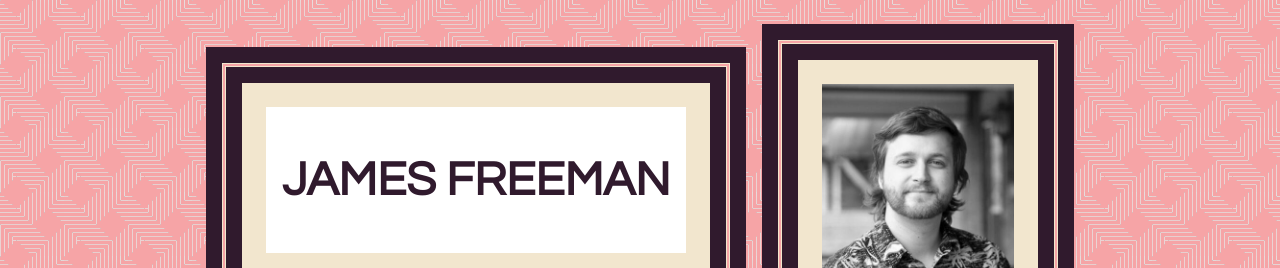
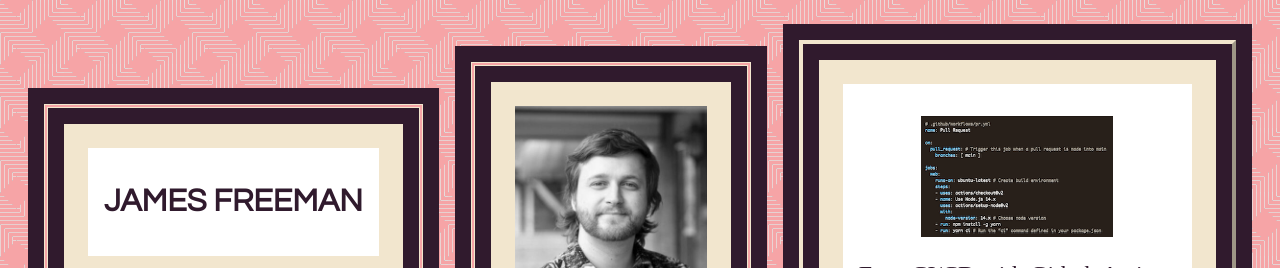
Before and after one commit to jammaloo/Jammaloo.com, a SvelteKit app: page / in a window 1280 px wide. Shown: the top 268 px of the page. Built offline with nearby package versions, Linux system fonts and the light colour scheme.

Commit message:
fix: shrink text a smidge

```diff
--- a/src/app.css
+++ b/src/app.css
@@ -17,5 +17,5 @@ h1 {
 	text-transform: uppercase;
 	font-weight: bold;
 	text-align: center;
-	font-size: 3em;
+	font-size: 2em;
 }
```
